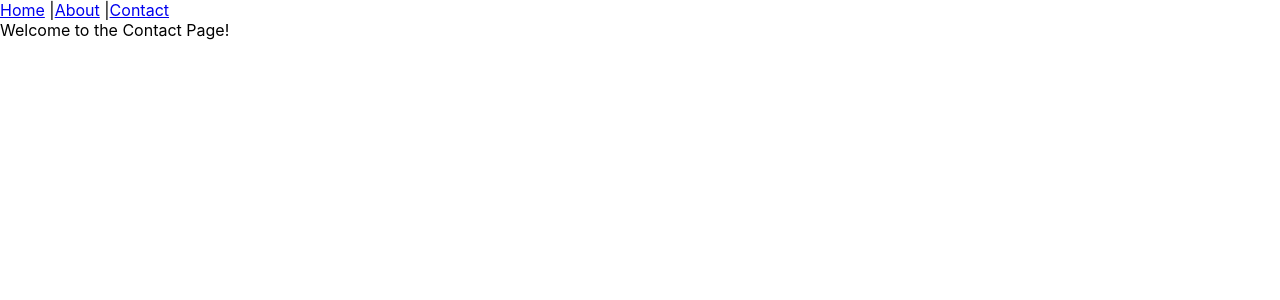
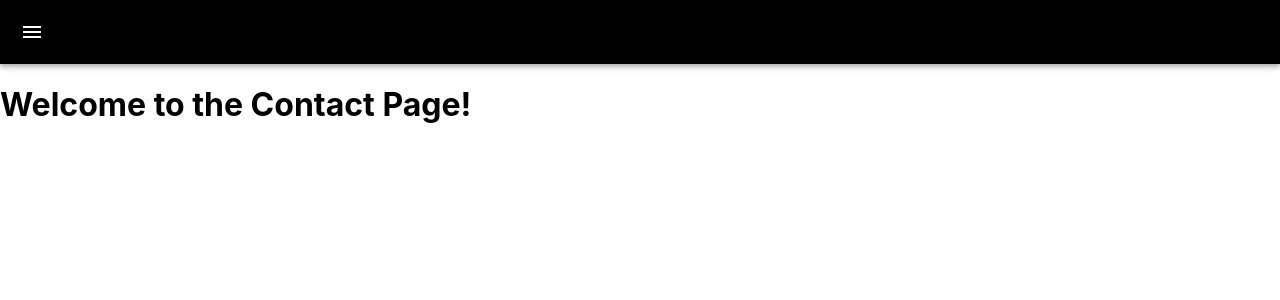
Before and after one commit to joltzen/FinanceForStudents, a React (Create React App) app in the folder client/: page /contact in a window 1280 px wide. Shown: the top 300 px of the page. Built offline with nearby package versions, Linux system fonts and the light colour scheme.

Commit message:
add navbar

```diff
--- a/client/package.json
+++ b/client/package.json
@@ -3,6 +3,11 @@
   "version": "0.1.0",
   "private": true,
   "dependencies": {
+    "@emotion/react": "^11.11.1",
+    "@emotion/styled": "^11.11.0",
+    "@mui/icons-material": "^5.14.15",
+    "@mui/material": "^5.14.15",
+    "@mui/system": "^5.14.15",
     "@testing-library/jest-dom": "^5.17.0",
     "@testing-library/react": "^13.4.0",
     "@testing-library/user-event": "^13.5.0",
--- a/client/src/App.js
+++ b/client/src/App.js
@@ -1,22 +1,38 @@
-import React from "react";
-import { BrowserRouter as Router, Routes, Route, Link } from "react-router-dom";
+import React, { useContext } from "react";
+import { BrowserRouter as Router, Routes, Route } from "react-router-dom";
 import HomePage from "./pages/homepage";
 import AboutPage from "./pages/about";
 import ContactPage from "./pages/contact";
+import Navbar from "./components/navbar";
+import { SidebarProvider, SidebarContext } from "./core/sidebar";
 
+import { createTheme, ThemeProvider } from "@mui/material/styles";
+
+const theme = createTheme({
+  palette: {
+    primary: {
+      main: "#000000", // Use your color
+    },
+    // ...you can customize other colors as well
+  },
+});
 function App() {
   return (
+    <SidebarProvider>
+      <ThemeProvider theme={theme}>
         <Router>
-      <nav>
-        <Link to="/">Home</Link> |<Link to="/about">About</Link> |
-        <Link to="/contact">Contact</Link>
-      </nav>
+          <SidebarProvider>
+            <Navbar></Navbar>
+          </SidebarProvider>
+
           <Routes>
             <Route path="/" element={<HomePage />} />
             <Route path="/about" element={<AboutPage />} />
             <Route path="/contact" element={<ContactPage />} />
           </Routes>
         </Router>
+      </ThemeProvider>
+    </SidebarProvider>
   );
 }
 
--- /dev/null
+++ b/client/src/components/listitem.js
@@ -0,0 +1,24 @@
+import React from "react";
+import { ListItem, ListItemText, Typography } from "@mui/material";
+
+function StyledListItem(props) {
+  return (
+    <ListItem
+      button
+      component="a"
+      href={props.href}
+      sx={{
+        backgroundColor: "white",
+        "&:hover": { backgroundColor: "lightgrey" },
+      }}
+    >
+      <ListItemText>
+        <Typography sx={{ mx: 0.5, fontSize: "18px", width: 200 }}>
+          {props.primary}
+        </Typography>
+      </ListItemText>
+    </ListItem>
+  );
+}
+
+export default StyledListItem;
--- /dev/null
+++ b/client/src/components/navbar.js
@@ -0,0 +1,75 @@
+import React, { useContext, useState } from "react";
+import {
+  AppBar,
+  Toolbar,
+  IconButton,
+  Drawer,
+  List,
+  Divider,
+} from "@mui/material";
+import MenuIcon from "@mui/icons-material/Menu";
+import ArrowBackIosIcon from "@mui/icons-material/ArrowBackIos";
+import { SidebarContext } from "../core/sidebar";
+import { styled } from "@mui/system";
+import StyledListItem from "./listitem";
+
+const StyledAppBar = styled(AppBar)({
+  zIndex: 1400,
+  position: "relative",
+});
+
+const StyledDrawer = styled(Drawer)({
+  zIndex: 1200,
+});
+
+const StyledDrawerContent = styled("div")({
+  width: "250px",
+  marginTop: "70px",
+});
+
+function Navbar() {
+  const { isSidebarOpen, setSidebarOpen } = useContext(SidebarContext);
+  const [isPlusIcon, setIsPlusIcon] = useState(false);
+
+  const toggleDrawer = () => {
+    if (isSidebarOpen) {
+      setSidebarOpen(false);
+    } else {
+      setSidebarOpen(true);
+    }
+    setIsPlusIcon(!isPlusIcon);
+  };
+
+  return (
+    <div>
+      <StyledAppBar position="static">
+        <Toolbar>
+          <IconButton
+            edge="start"
+            color="inherit"
+            aria-label="menu"
+            onClick={toggleDrawer}
+          >
+            {isPlusIcon ? <ArrowBackIosIcon /> : <MenuIcon />}
+          </IconButton>
+        </Toolbar>
+      </StyledAppBar>
+      <StyledDrawer anchor="left" open={isSidebarOpen} onClose={toggleDrawer}>
+        <StyledDrawerContent
+          role="presentation"
+          onClick={toggleDrawer}
+          onKeyDown={toggleDrawer}
+        >
+          <div>
+            <StyledListItem href="/" primary="Home" />
+            <StyledListItem href="/about" primary="About" />
+            <StyledListItem href="/contact" primary="Contact" />
+            <Divider />
+          </div>
+        </StyledDrawerContent>
+      </StyledDrawer>
+    </div>
+  );
+}
+
+export default Navbar;
--- /dev/null
+++ b/client/src/core/sidebar.js
@@ -0,0 +1,14 @@
+// SidebarContext.js
+import React, { createContext, useState } from "react";
+
+export const SidebarContext = createContext();
+
+export const SidebarProvider = ({ children }) => {
+  const [isSidebarOpen, setSidebarOpen] = useState(false);
+
+  return (
+    <SidebarContext.Provider value={{ isSidebarOpen, setSidebarOpen }}>
+      {children}
+    </SidebarContext.Provider>
+  );
+};
--- a/client/src/pages/about.js
+++ b/client/src/pages/about.js
@@ -1,7 +1,11 @@
 import React from "react";
 
 function AboutPage() {
-  return <div>Welcome to the About Page!</div>;
+  return (
+    <div>
+      <h1>Welcome to the About Page!</h1>
+    </div>
+  );
 }
 
 export default AboutPage;
--- a/client/src/pages/contact.js
+++ b/client/src/pages/contact.js
@@ -1,7 +1,11 @@
 import React from "react";
 
 function ContactPage() {
-  return <div>Welcome to the Contact Page!</div>;
+  return (
+    <div>
+      <h1>Welcome to the Contact Page!</h1>
+    </div>
+  );
 }
 
 export default ContactPage;
--- a/client/src/pages/homepage.js
+++ b/client/src/pages/homepage.js
@@ -1,7 +1,11 @@
 import React from "react";
 
 function HomePage() {
-  return <div>Welcome to the Home Page!</div>;
+  return (
+    <div>
+      <h1>Welcome to the Home Page!</h1>
+    </div>
+  );
 }
 
 export default HomePage;
```
Also changed, not shown: 1 other file (tests, documents, lock files or other folders). Lines whose indentation alone changed are shown as unchanged.
